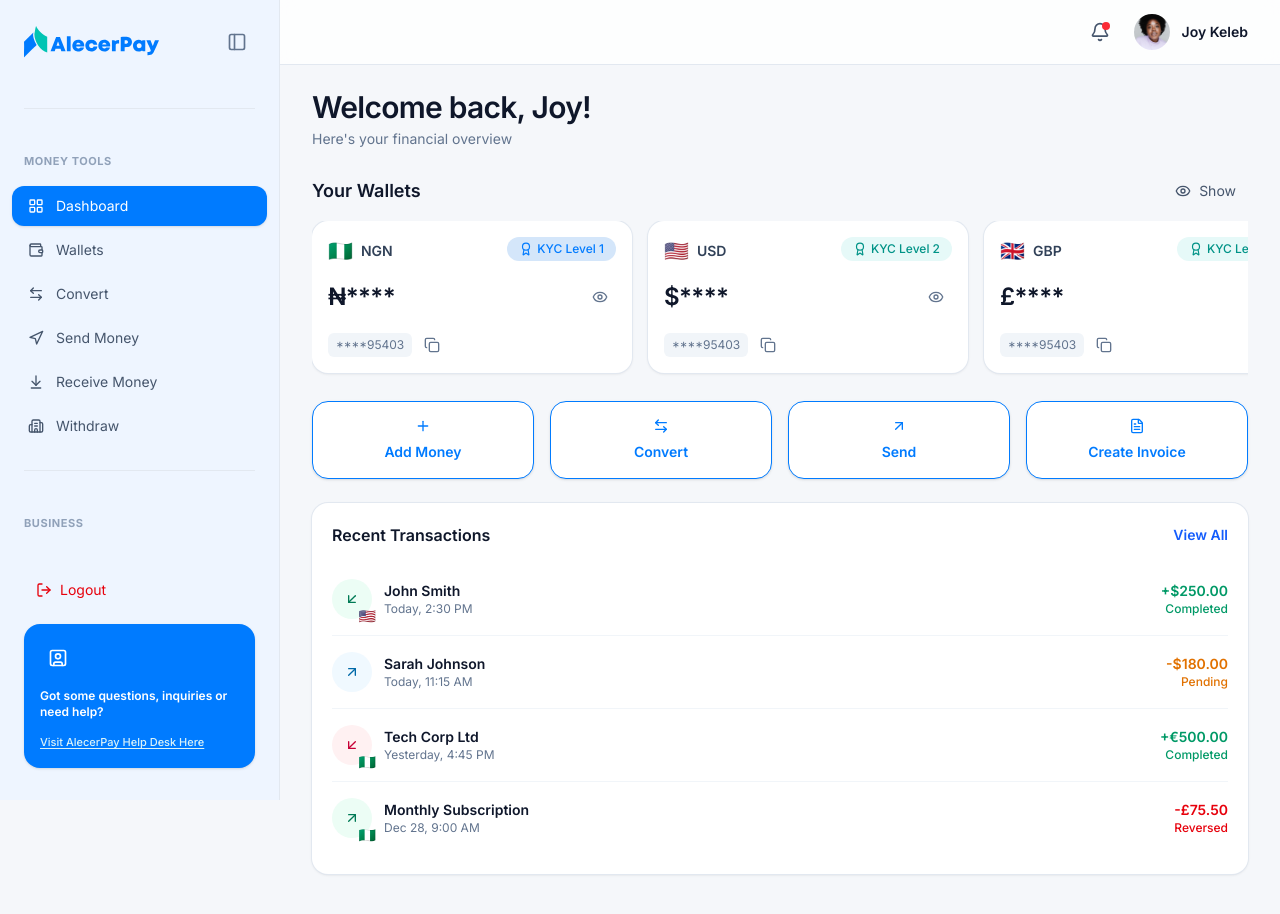
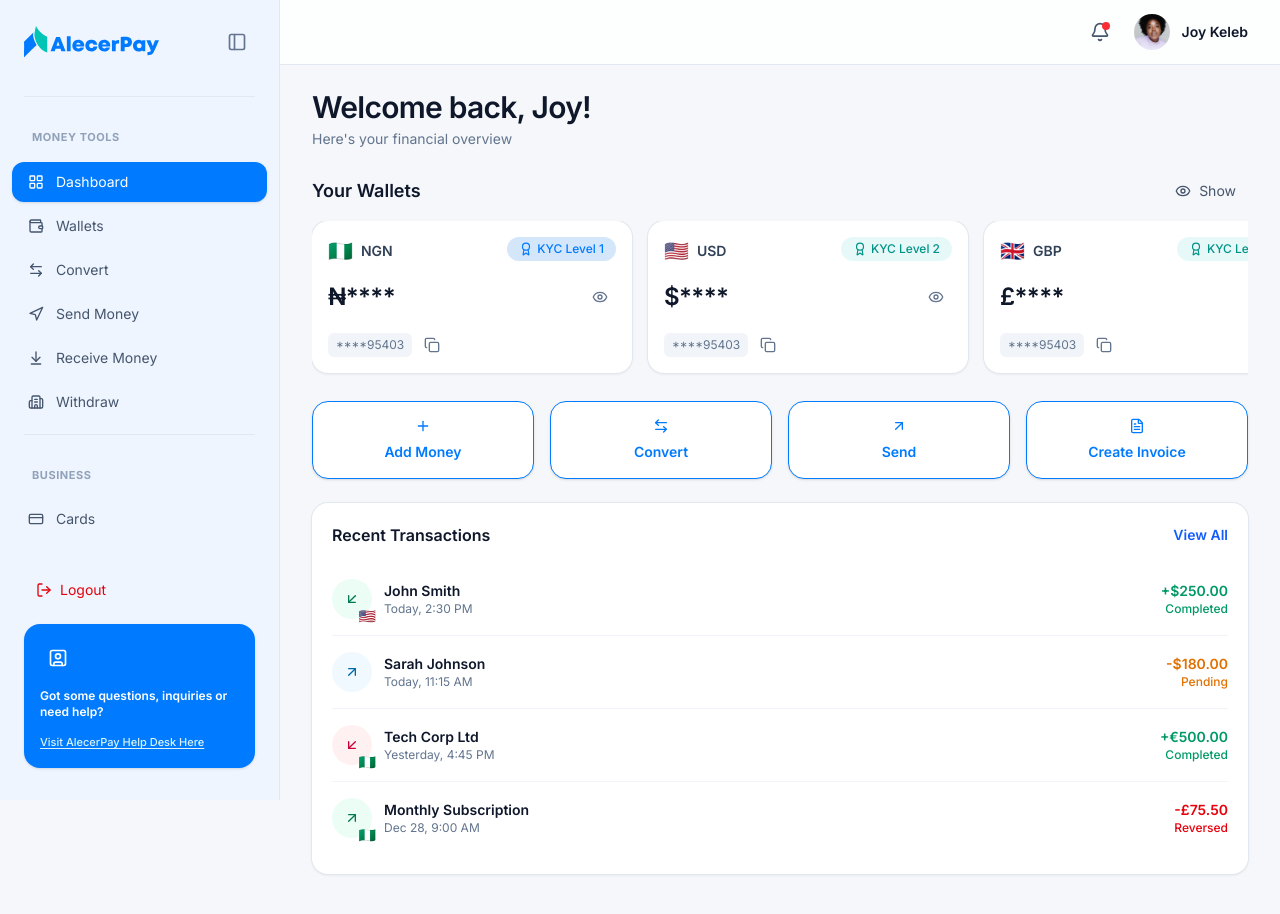
Before and after one commit to FavourPeters/alecerpay, a Next.js app: page / in a window 1280 px wide. Shown: the top 914 px of the page. Built offline with nearby package versions, Linux system fonts and the light colour scheme.

Commit message:
icon accuracy with figma

```diff
--- a/components/dashboard/Sidebar.tsx
+++ b/components/dashboard/Sidebar.tsx
@@ -9,8 +9,8 @@ import {
   ArrowDownToLine,
   CreditCard,
   FileText,
-  BarChart2,
-  Settings2,
+  BarChart3,
+  Settings,
   LogOut,
   UserSquare,
   X,
@@ -36,9 +36,9 @@ function SectionLabel({
 
   return (
     <>
-      <hr className="mx-6 border-slate-200 my-6" />
+      <hr className="mx-6 border-slate-200 my-3" />
       {!collapsed && (
-        <div className="px-6 pt-5 pb-3 text-[11px] font-bold uppercase tracking-wider text-slate-400">
+        <div className="px-8 pt-5 pb-3 text-[11px] font-bold uppercase tracking-wider text-slate-400">
           {children}
         </div>
       )}
@@ -189,8 +189,8 @@ export default function Sidebar({
             <NavItem icon={FileText} label="Invoices" collapsed={collapsed} />
 
             <SectionLabel collapsed={collapsed}>SUPPORT</SectionLabel>
-            <NavItem icon={BarChart2} label="Analytics" collapsed={collapsed} />
-            <NavItem icon={Settings2} label="Settings" collapsed={collapsed} />
+            <NavItem icon={BarChart3} label="Analytics" collapsed={collapsed} />
+            <NavItem icon={Settings} label="Settings" collapsed={collapsed} />
           </nav>
 
           {/* Bottom */}
```
